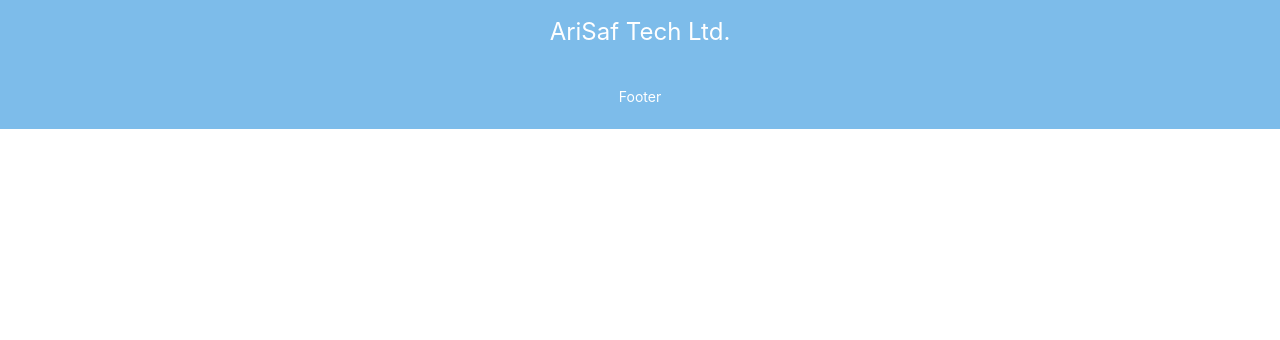
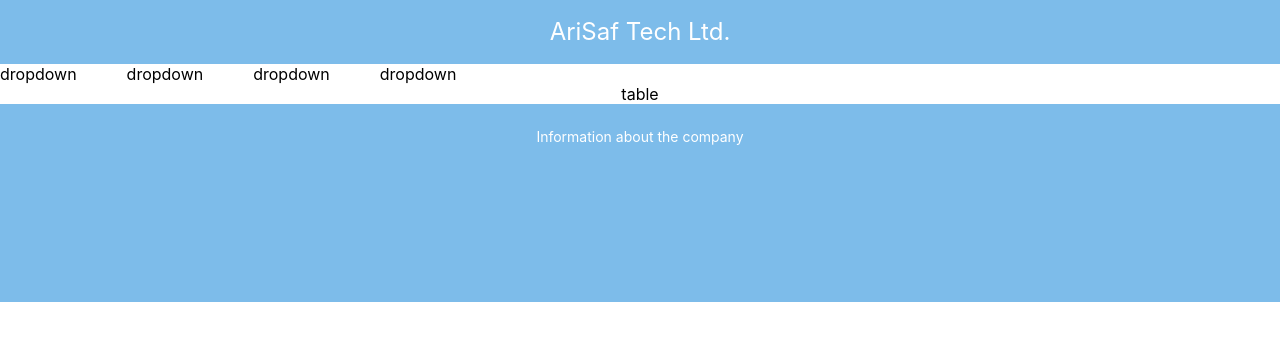
Before and after one commit to fahim-arisaftech/project-estimation-frontend, a React (Create React App) app: page / in a window 1280 px wide. Shown: the top 340 px of the page. Built offline with nearby package versions, Linux system fonts and the light colour scheme; no server answers.

Commit message:
network call added with basic auth

```diff
--- a/package.json
+++ b/package.json
@@ -15,9 +15,11 @@
     "@types/react-dom": "^18.0.11",
     "antd": "^5.4.0",
     "bootstrap": "^5.2.3",
+    "jspdf": "^2.5.1",
     "react": "^18.2.0",
     "react-bootstrap-dropdown": "^0.3.0",
     "react-dom": "^18.2.0",
+    "react-dotenv": "^0.1.3",
     "react-scripts": "5.0.1",
     "typescript": "^4.9.5",
     "web-vitals": "^2.1.4"
--- a/src/App.tsx
+++ b/src/App.tsx
@@ -1,9 +1,7 @@
 import React, { useEffect, useState } from 'react';
 import './App.css';
 
-
-import {  Button, MenuProps, Select, Table, Tag } from 'antd';
-import type { ColumnsType } from 'antd/es/table';
+import JsPDF from 'jspdf';
 
 import { Layout, Space } from 'antd';
 import { FormControl, FormHelperText, InputLabel, MenuItem } from '@mui/material';
@@ -33,25 +31,30 @@
   textAlign: 'center',
   color: '#fff',
   backgroundColor: '#7dbcea',
+  height: "150px"
 };
-
 
 
 function App() {
 
-  const [age, setAge] = React.useState('');
-  const [stack, setStack] = useState("flask")
-
-  const handleChange = () => {
-
-  }
+  const [stack, setStack] = useState("django")
 
   const [d, setD] = useState("");
 
   console.log(d);
 
   useEffect(() => {
-    fetch(`http://localhost:8000/apis/v1/${stack}`)
+    fetch(`http://localhost:7000/apis/v1/${stack}`,
+      {
+        method: "GET",
+        headers: new Headers({
+          'Authorization': 'Basic '+btoa(`${process.env.REACT_APP_USERNAME}:${process.env.REACT_APP_PASSWORD}`),
+          'Content-Type': 'application/x-www-form-urlencoded'
+        }
+        )
+      }
+
+    )
     .then(response => response.json())
     .then(res => setD(JSON.stringify(res)))
   }, []);
@@ -61,7 +64,7 @@
       <Space direction="vertical" style={{ width: '100%', height: "100%", gap: "0px 0px" }} size={[0, 48]}>
         <Header style={headerStyle}>AriSaf Tech Ltd.</Header>
         {/* dropdown starts here */}
-        <div className="flex">
+        <div style={{ display: "flex", gap: "50px" }}>
           {/* <FormControl fullWidth>
             <InputLabel id="menu">Age</InputLabel>
             <Select
@@ -77,12 +80,22 @@
             </Select>
           </FormControl> */}
 
+          <div>dropdown</div>
+          <div>dropdown</div>
+          <div>dropdown</div>
+          <div>dropdown</div>
+
 
         </div>
         {/* dropdown ends here */}
 
+
+        <div>
+         table
+        </div>
+
         {/* <Content style={contentStyle}>Content</Content> */}
-        <Footer style={footerStyle}>Footer</Footer>
+        <Footer style={footerStyle}>Information about the company</Footer>
       </Space>
 
       {/* <Table columns={columns} dataSource={data} /> */}
```
Also changed, not shown: 2 other files (tests, documents, lock files or other folders).
